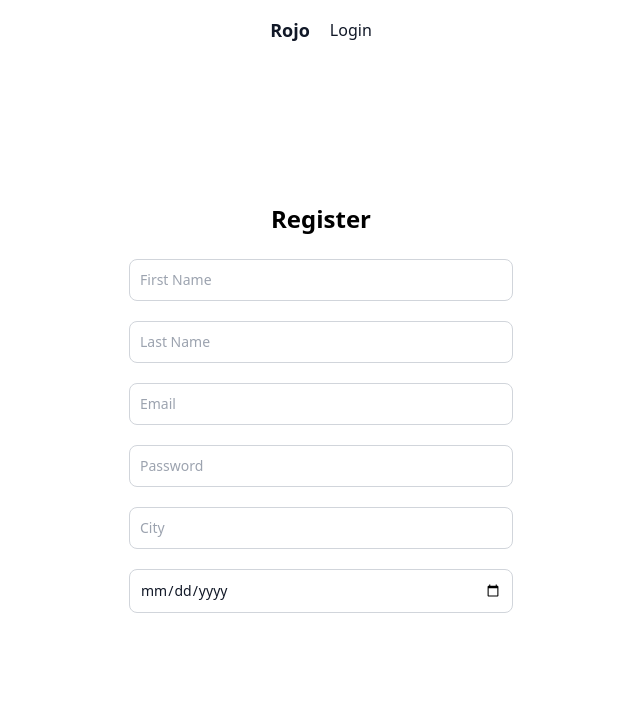
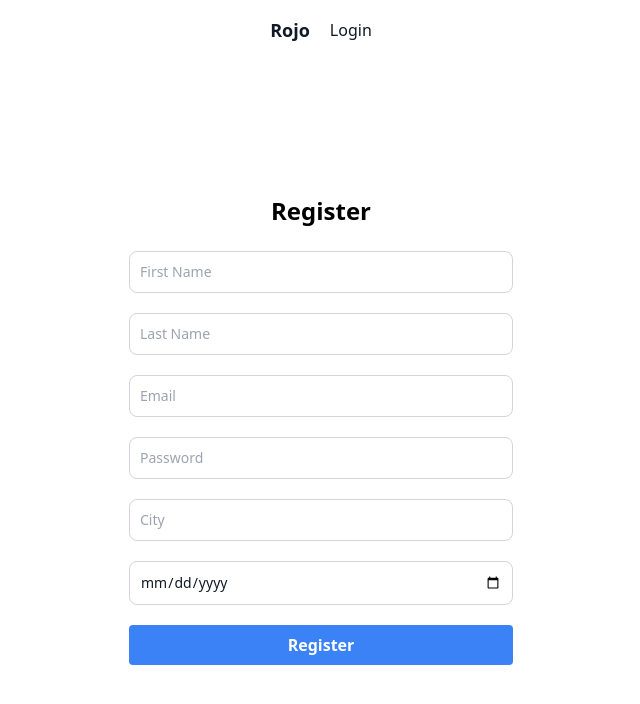
Before and after one commit to FranGarciaLopez/rojo-frontend, a React (Vite) app: page /register in a window 1280 px wide. Shown: the top 704 px of the page, without its empty margins (319-959 px from the left). Built offline with nearby package versions, Linux system fonts and the light colour scheme.

Commit message:
add button component

```diff
--- a/src/components/atoms/Buttons.jsx
+++ b/src/components/atoms/Buttons.jsx
@@ -1,13 +1,15 @@
 import React from "react";
 
-const Buttons = ({ type, placeholder, value, onChange }) => {
+const Buttons = ({ type, placeholder, value, className, ...others }) => {
           return (
                     <button
                               type={type}
                               placeholder={placeholder}
-                              value={value}
-                              onChange={onChange}
-                    />
+                              {...others}
+                              className={`input input-border w-full ${className}`}
+                    >
+                              {value}
+                    </button>
           );
 }
 
```
